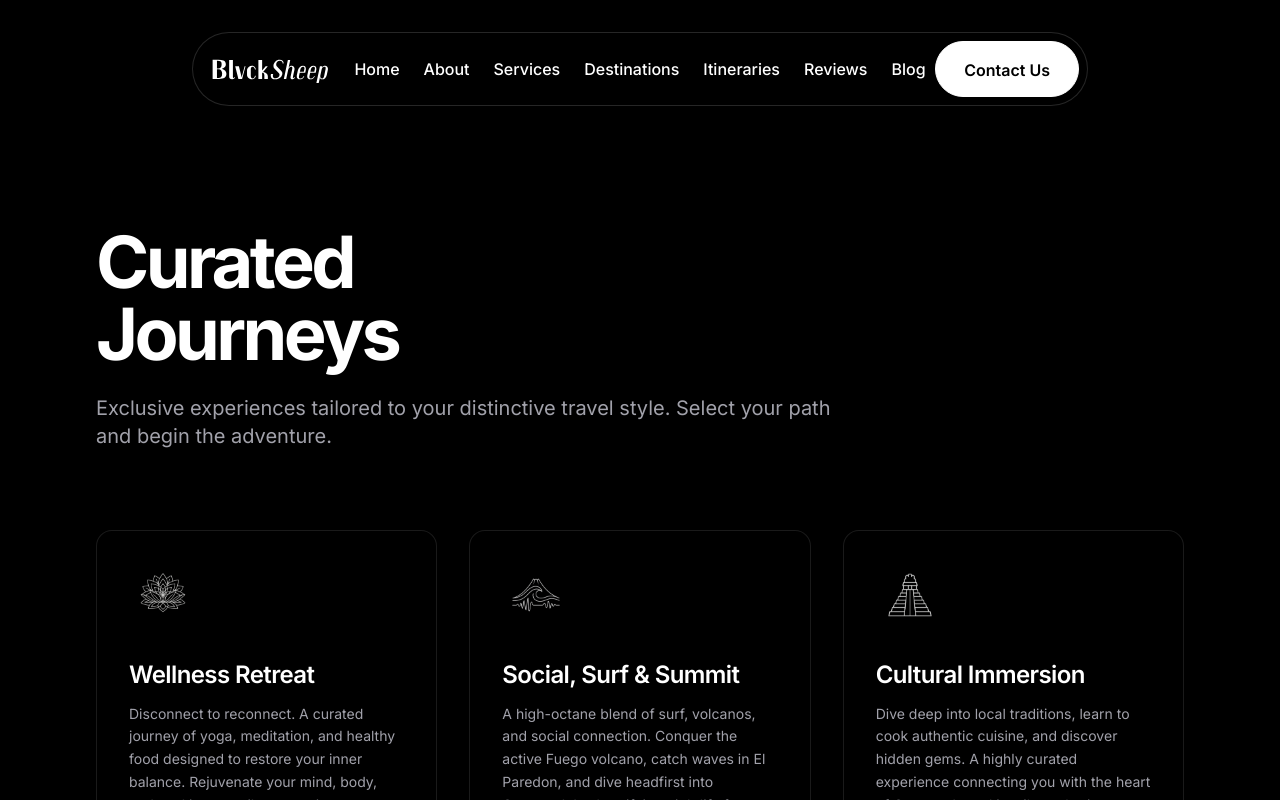
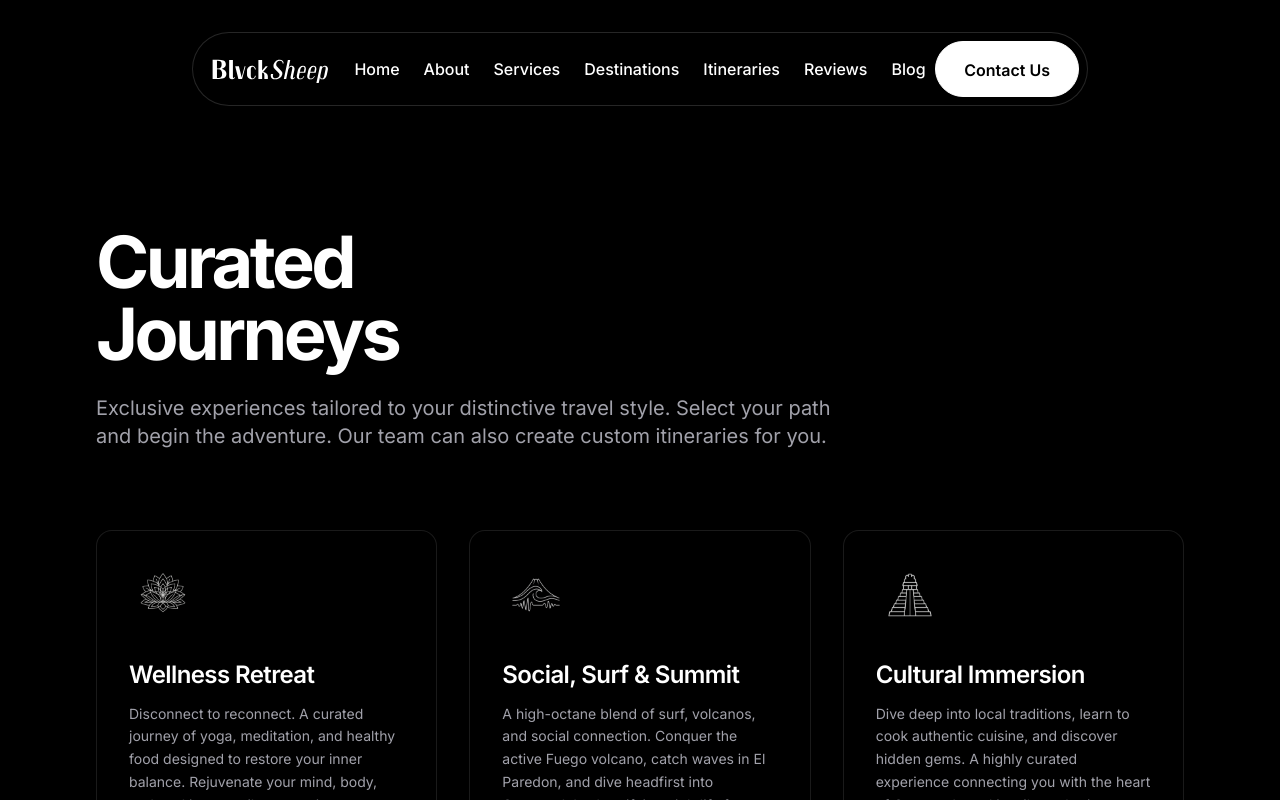
Before and after one commit to byron-rod/blvck-sheep, a Next.js app: page /itineraries in a window 1280 px wide. Shown: the top 800 px of the page. Built offline with nearby package versions, Linux system fonts and the light colour scheme.

Commit message:
quick updates

```diff
--- a/package.json
+++ b/package.json
@@ -22,7 +22,7 @@
     "@types/node": "^20",
     "@types/react": "^19",
     "@types/react-dom": "^19",
-    "baseline-browser-mapping": "^2.10.18",
+    "baseline-browser-mapping": "^2.10.21",
     "eslint": "^8",
     "eslint-config-next": "15.0.4",
     "postcss": "^8",
--- a/src/app/itineraries/page.tsx
+++ b/src/app/itineraries/page.tsx
@@ -11,7 +11,7 @@ export default function ItinerariesPage() {
           </h1>
           <p className="text-zinc-400 text-lg md:text-xl leading-relaxed">
             Exclusive experiences tailored to your distinctive travel style.
-            Select your path and begin the adventure.
+            Select your path and begin the adventure. Our team can also create custom itineraries for you.
           </p>
         </div>
 
```
Also changed, not shown: 1 other file (tests, documents, lock files or other folders).
